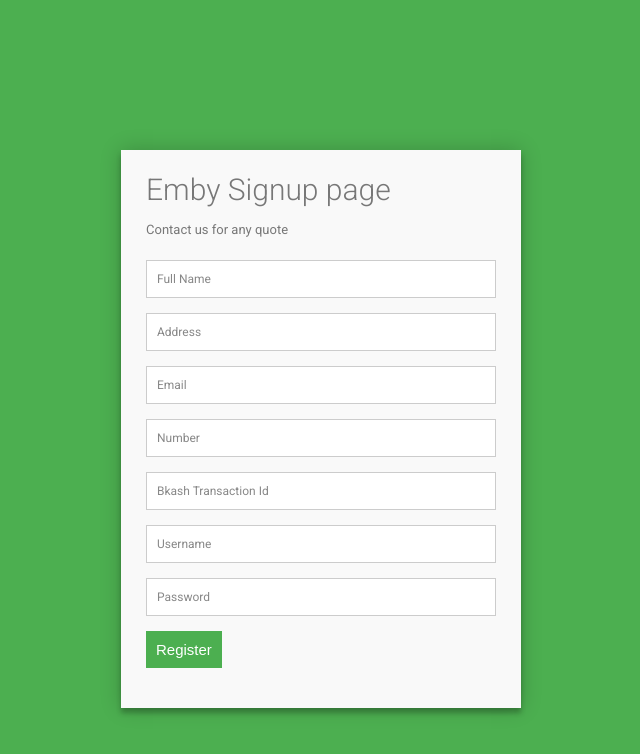
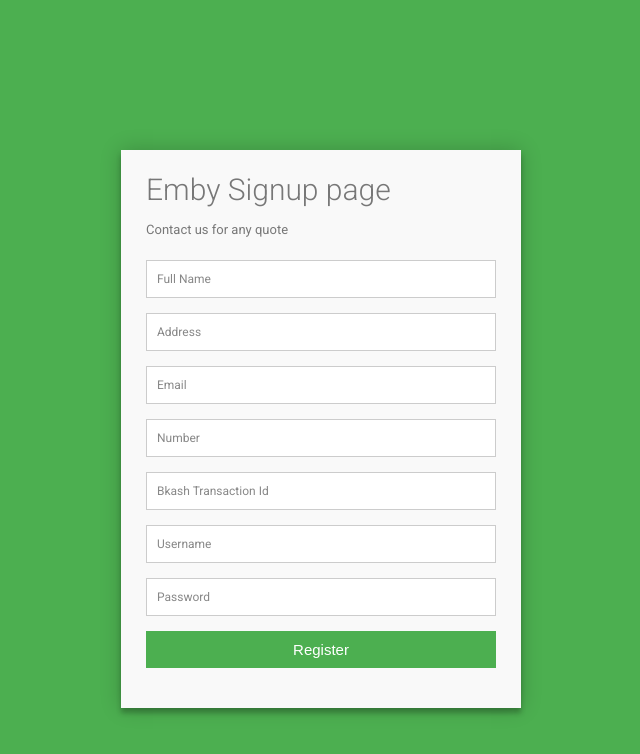
Before and after one commit to mdshemul48/Emby-Signup-with-SSLcommerz-Payment-Gateway, a React (Create React App) app in the folder frontend/: page / in a window 1280 px wide. Shown: the top 754 px of the page, without its empty margins (319-959 px from the left). Built offline with nearby package versions, Linux system fonts and the light colour scheme.

Commit message:
adding signup css

```diff
--- a/frontend/src/signup/components/SignUpForm.jsx
+++ b/frontend/src/signup/components/SignUpForm.jsx
@@ -4,7 +4,7 @@
 // castom imports
 import Button from "../../shared/UI/Button";
 import Input from "./Input";
-
+import style from "./SignUpForm.module.css";
 const SignUpForm = (props) => {
   const {
     register,
@@ -88,7 +88,7 @@
       />
 
       <fieldset>
-        <Button className="signup__btn">Register</Button>
+        <Button className={style.signup__btn}>Register</Button>
       </fieldset>
     </form>
   );
--- /dev/null
+++ b/frontend/src/signup/components/SignUpForm.module.css
@@ -0,0 +1,3 @@
+.signup__btn {
+  width: 100%;
+}
--- a/frontend/src/signup/pages/Signup.jsx
+++ b/frontend/src/signup/pages/Signup.jsx
@@ -38,8 +38,6 @@
       if (!responseText.successful) {
         return alert("something wrong with the server please try again.");
       }
-
-      return window.open(responseText.link, "_self");
     };
     createPaymentSession();
   };
```
